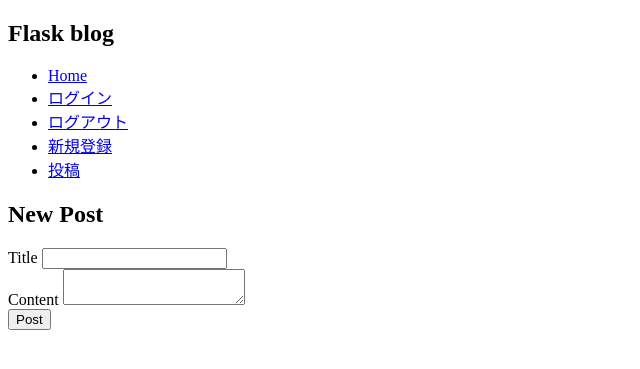
After one commit to NonokaM/Flask-blog, a Flask app: page /post/new in a window 1280 px wide. The commit adds this page. Shown: the top 369 px of the page, without its empty margins (0-640 px from the left). Run offline with Flask 3, Linux system fonts and the light colour scheme; a user stored in the database is signed in.

Commit message:
feat: ブログ投稿・閲覧機能

```diff
--- a/app.py
+++ b/app.py
@@ -1,5 +1,7 @@
+from datetime import datetime
+import pytz
 from flask import Flask, render_template, request, redirect, url_for
-from flask_login import LoginManager, UserMixin, login_required, login_user, logout_user
+from flask_login import LoginManager, UserMixin, login_required, login_user, logout_user, current_user
 from flask_sqlalchemy import SQLAlchemy
 
 app = Flask(__name__)
@@ -14,6 +16,15 @@ class User(UserMixin, db.Model):
     id = db.Column(db.Integer, primary_key=True)
     username = db.Column(db.String(30), unique=True)
     password = db.Column(db.String(30))
+
+class Post(db.Model):
+    id = db.Column(db.Integer, primary_key=True)
+    title = db.Column(db.String(100))
+    content = db.Column(db.Text)
+    author_id = db.Column(db.Integer, db.ForeignKey('user.id'))
+    timestamp = db.Column(db.DateTime, default=datetime.now(pytz.timezone('Asia/Tokyo')))
+
+    author = db.relationship('User', backref='posts')
 
 @login_manager.user_loader
 def load_user(user_id):
@@ -50,10 +61,22 @@ def logout():
     logout_user()
     return redirect(url_for('index'))
 
+@app.route('/post/new', methods=['GET', 'POST'])
+@login_required
+def new_post():
+    if request.method == 'POST':
+        title = request.form['title']
+        content = request.form['content']
+        post = Post(title=title, content=content, author_id=current_user.id, timestamp=datetime.now(pytz.timezone('Asia/Tokyo')))
+        db.session.add(post)
+        db.session.commit()
+        return redirect(url_for('index'))
+    return render_template('new_post.html')
+
 @app.route('/')
-@login_required
 def index():
-    return render_template('index.html')
+    posts = Post.query.order_by(Post.timestamp.desc()).all()
+    return render_template('index.html', posts=posts)
 
 if __name__ == "__main__":
     with app.app_context():
--- a/templates/base.html
+++ b/templates/base.html
@@ -6,16 +6,11 @@
 <nav>
   <h1>Flask blog</h1>
   <ul>
-    <!-- {% if g.user %}
-      <li><span>{{ g.user['username'] }}</span>
-      <li><a href="{{ url_for('logout') }}">Log Out</a>
-    {% else %}
-      <li><a href="{{ url_for('register') }}">Register</a>
-      <li><a href="{{ url_for('login') }}">Log In</a>
-    {% endif %} -->
     <li><a href="/">Home</a></li>
     <li><a href="/login" >ログイン</a></li>
+    <li><a href="/logout">ログアウト</a></li>
     <li><a href="/register">新規登録</a></li>
+    <li><a href="/post/new">投稿</a></li>
   </ul>
 </nav>
 
--- a/templates/login.html
+++ b/templates/login.html
@@ -1,8 +1,6 @@
 {% extends 'base.html' %}
 
-<head>
-    <title>Login</title>
-</head>
+{% block title %}Login{% endblock %}
 
 {% block content %}
 <body>
--- /dev/null
+++ b/templates/new_post.html
@@ -0,0 +1,18 @@
+{% extends 'base.html' %}
+
+{% block title %}New post{% endblock %}
+
+{% block content %}
+<body>
+    <h1>New Post</h1>
+    <form method="POST">
+        <label for="title">Title</label>
+        <input type="text" id="title" name="title" required>
+        <br>
+        <label for="content">Content</label>
+        <textarea id="content" name="content" required></textarea>
+        <br>
+        <input type="submit" value="Post">
+    </form>
+</body>
+{% endblock %}
--- a/templates/register.html
+++ b/templates/register.html
@@ -1,8 +1,6 @@
 {% extends 'base.html' %}
 
-<head>
-    <title>Register</title>
-</head>
+{% block title %}Register{% endblock %}
 
 {% block content %}
 <body>
```
Also changed, not shown: templates/index.html (+7 -6 lines), instance/db.sqlite.
